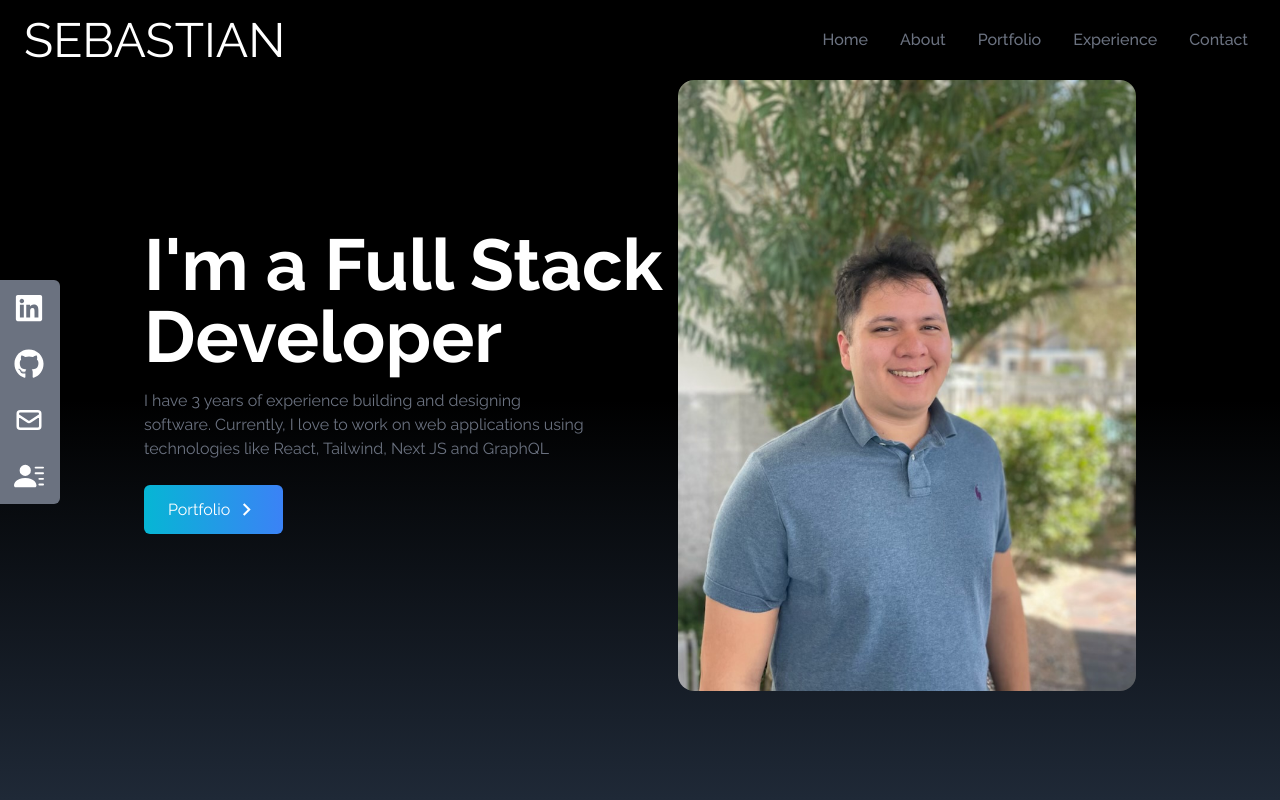
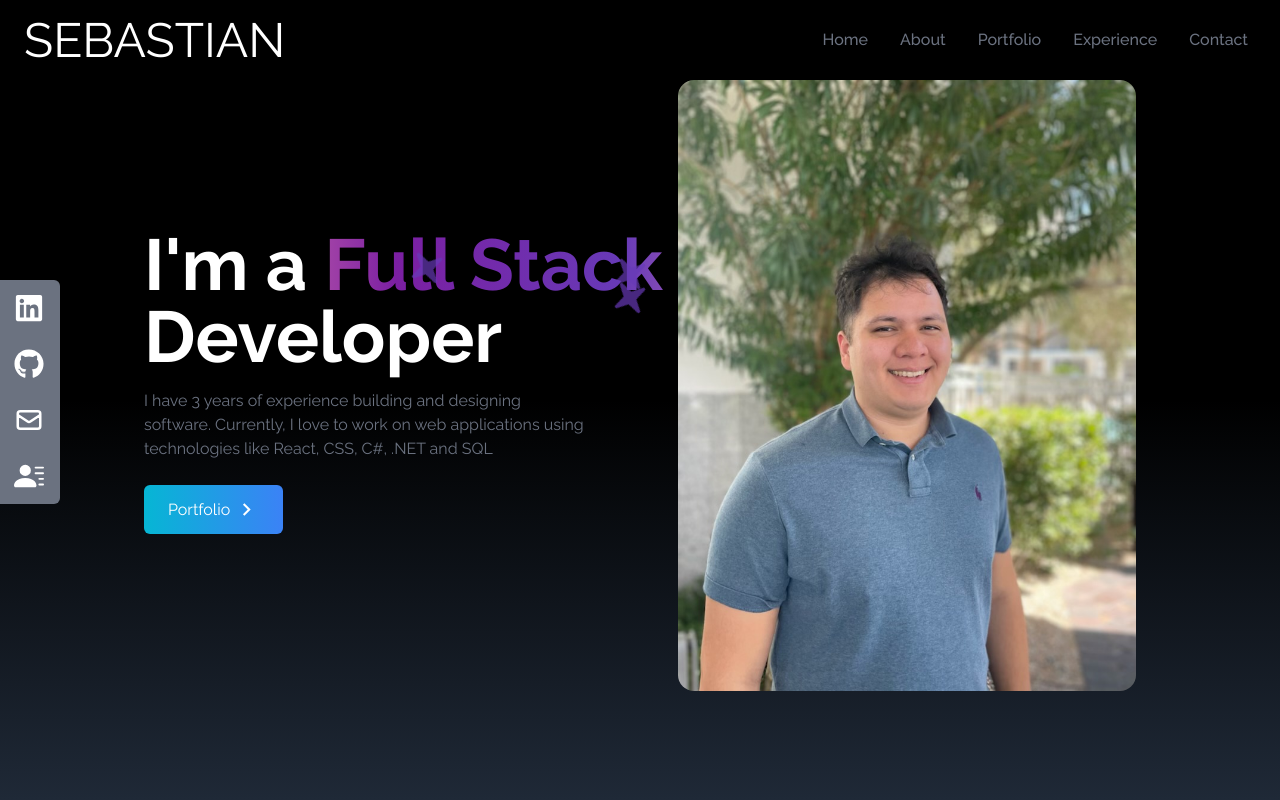
Before and after one commit to Sebmarine/myportfolio, a React (Create React App) app: page / in a window 1280 px wide. Shown: the top 800 px of the page. Built offline with nearby package versions, Linux system fonts and the light colour scheme.

Commit message:
added sparkle component

```diff
--- /dev/null
+++ b/src/components/Blob.css
@@ -0,0 +1,41 @@
+body {
+  background-color: black;
+  height: 100vh;
+  margin: 0rem;
+  overflow: hidden;
+}
+@keyframes rotate {
+  from {
+    rotate: 0deg;
+  }
+
+  50% {
+    scale: 1 1.5;
+  }
+
+  to {
+    rotate: 360deg;
+  }
+}
+
+#blob {
+  background-color: white;
+  height: 34vmax;
+  aspect-ratio: 1;
+  position: absolute;
+  left: 50%;
+  top: 50%;
+  translate: -50% -50%;
+  border-radius: 50%;
+  background: linear-gradient(to right, aquamarine, mediumpurple);
+  animation: rotate 20s infinite;
+  opacity: 0.8;
+}
+
+#blur {
+  height: 100%;
+  width: 100%;
+  position: absolute;
+  z-index: 2;
+  backdrop-filter: blur(12vmax);
+}
--- /dev/null
+++ b/src/components/Blob.jsx
@@ -0,0 +1,39 @@
+import React, { useState, useEffect } from "react";
+import "./Blob.css";
+
+const Blob = () => {
+  const [position, setPosition] = useState({ left: 0, top: 0 });
+
+  const handlePointerMove = (event) => {
+    const { clientX, clientY } = event;
+
+    setPosition({
+      left: clientX,
+      top: clientY,
+    });
+  };
+
+  useEffect(() => {
+    window.addEventListener("pointermove", handlePointerMove);
+
+    return () => {
+      window.removeEventListener("pointermove", handlePointerMove);
+    };
+  }, []);
+
+  const blobStyle = {
+    left: position.left,
+    top: position.top,
+    position: "absolute",
+    transition: "all 3s",
+  };
+
+  return (
+    <>
+      <div style={blobStyle} id="blob"></div>
+      <div id="blur"></div>
+    </>
+  );
+};
+
+export default Blob;
--- a/src/components/Home.jsx
+++ b/src/components/Home.jsx
@@ -2,6 +2,7 @@ import React from "react";
 import HeroImage from "../assets/heroImage.png";
 import { MdOutlineKeyboardArrowRight } from "react-icons/md";
 import { Link } from "react-scroll";
+import SparkleText from "./SparkleText";
 
 const Home = () => {
   return (
@@ -12,12 +13,12 @@ const Home = () => {
       <div className="max-w-screen-lg mx-auto flex flex-col items-center justify-center h-full px-4 md:flex-row">
         <div className="flex flex-col justify-center h-full">
           <h2 className="text-4xl sm:text-7xl font-bold text-white">
-            I'm a Full Stack Developer
+            I'm a <SparkleText text="Full Stack" /> Developer
           </h2>
           <p className="text-gray-500 py-4 max-w-md">
             I have 3 years of experience building and designing software.
             Currently, I love to work on web applications using technologies
-            like React, Tailwind, Next JS and GraphQL
+            like React, CSS, C#, .NET and SQL
           </p>
           <div>
             <Link
--- /dev/null
+++ b/src/components/SparkleText.css
@@ -0,0 +1,81 @@
+:root {
+  --purple: rgb(123, 31, 162);
+  --violet: rgb(103, 58, 183);
+  --pink: rgb(244, 143, 177);
+}
+
+@keyframes background-pan {
+  from {
+    background-position: 0% center;
+  }
+
+  to {
+    background-position: -200% center;
+  }
+}
+
+@keyframes scale {
+  from,
+  to {
+    transform: scale(0);
+  }
+
+  50% {
+    transform: scale(1);
+  }
+}
+
+@keyframes rotate {
+  from {
+    transform: rotate(0deg);
+  }
+
+  to {
+    transform: rotate(180deg);
+  }
+}
+
+.magic {
+  display: inline-block;
+  position: relative;
+  font-size: inherit;
+}
+
+.magic > .magic-star {
+  --size: clamp(50px, 0.5vw, 10px);
+
+  animation: scale 700ms ease forwards;
+  display: block;
+  height: var(--size);
+  left: var(--star-left);
+  position: absolute;
+  top: var(--star-top);
+  width: var(--size);
+}
+
+.magic > .magic-star > svg {
+  animation: rotate 1000ms linear infinite;
+  display: block;
+  opacity: 0.7;
+}
+
+.magic > .magic-star > svg > path {
+  fill: var(--violet);
+}
+
+.magic > .magic-text {
+  animation: background-pan 3s linear infinite;
+  background: linear-gradient(
+    to right,
+    var(--purple),
+    var(--violet),
+    var(--pink),
+    var(--purple)
+  );
+  background-size: 200%;
+  -webkit-background-clip: text;
+  background-clip: text;
+  -webkit-text-fill-color: transparent;
+  color: transparent;
+  white-space: nowrap;
+}
--- /dev/null
+++ b/src/components/SparkleText.jsx
@@ -0,0 +1,40 @@
+import React, { useEffect } from "react";
+import "./SparkleText.css";
+
+const SparkleText = ({ text }) => {
+  useEffect(() => {
+    const rand = (min, max) =>
+      Math.floor(Math.random() * (max - min + 1)) + min;
+
+    const animate = (star) => {
+      star.style.setProperty("--star-left", `${rand(-10, 100)}%`);
+      star.style.setProperty("--star-top", `${rand(-40, 80)}%`);
+
+      star.style.animation = "none";
+      void star.offsetHeight;
+      star.style.animation = "";
+    };
+
+    const stars = document.getElementsByClassName("magic-star");
+
+    for (const star of stars) {
+      animate(star);
+      setInterval(() => animate(star), 1000);
+    }
+  }, []);
+
+  return (
+    <span className="magic">
+      {Array.from({ length: 3 }).map((_, i) => (
+        <span key={i} className="magic-star">
+          <svg viewBox="0 0 512 512">
+            <path d="M512 255.1c0 11.34-7.406 20.86-18.44 23.64l-171.3 42.78l-42.78 171.1C276.7 504.6 267.2 512 255.9 512s-20.84-7.406-23.62-18.44l-42.66-171.2L18.47 279.6C7.406 276.8 0 267.3 0 255.1c0-11.34 7.406-20.83 18.44-23.61l171.2-42.78l42.78-171.1C235.2 7.406 244.7 0 256 0s20.84 7.406 23.62 18.44l42.78 171.2l171.2 42.78C504.6 235.2 512 244.6 512 255.1z" />
+          </svg>
+        </span>
+      ))}
+      <span className="magic-text">{text}</span>
+    </span>
+  );
+};
+
+export default SparkleText;
```
